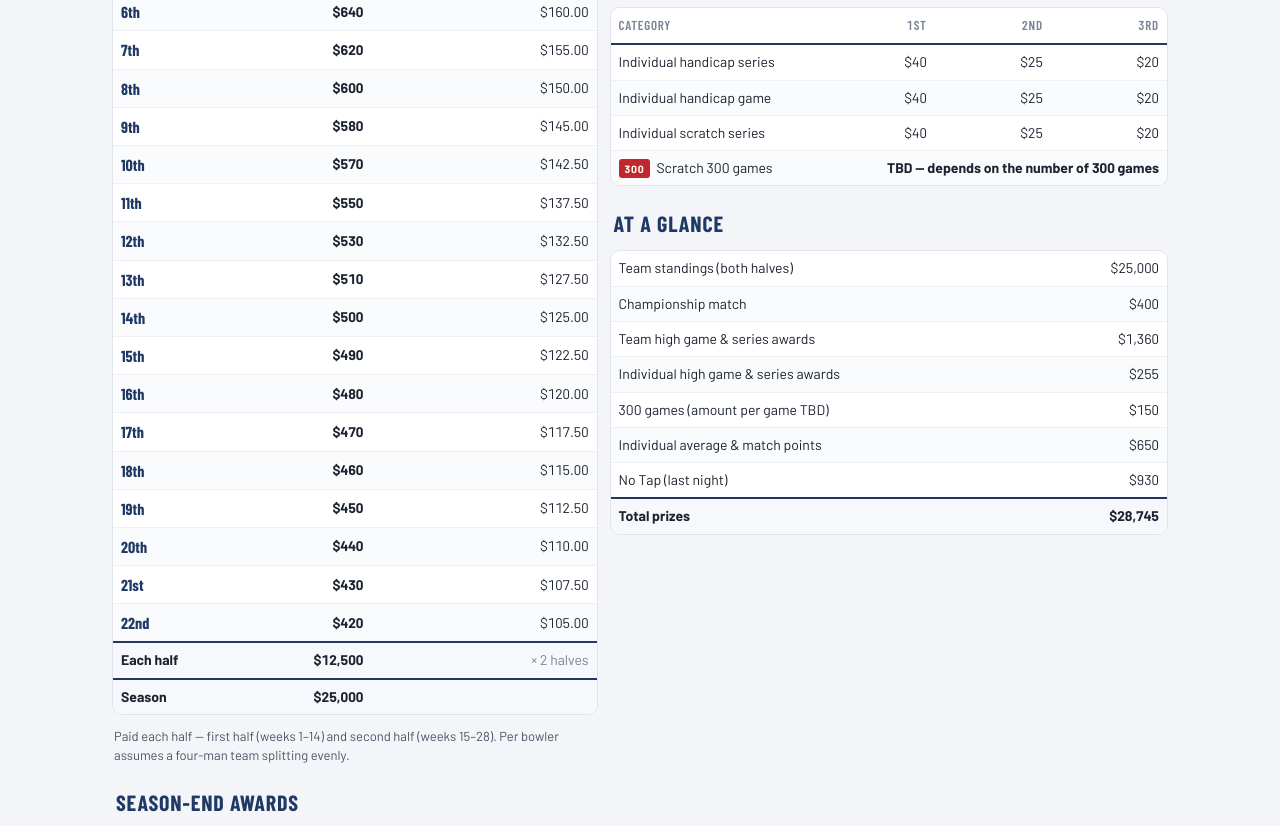
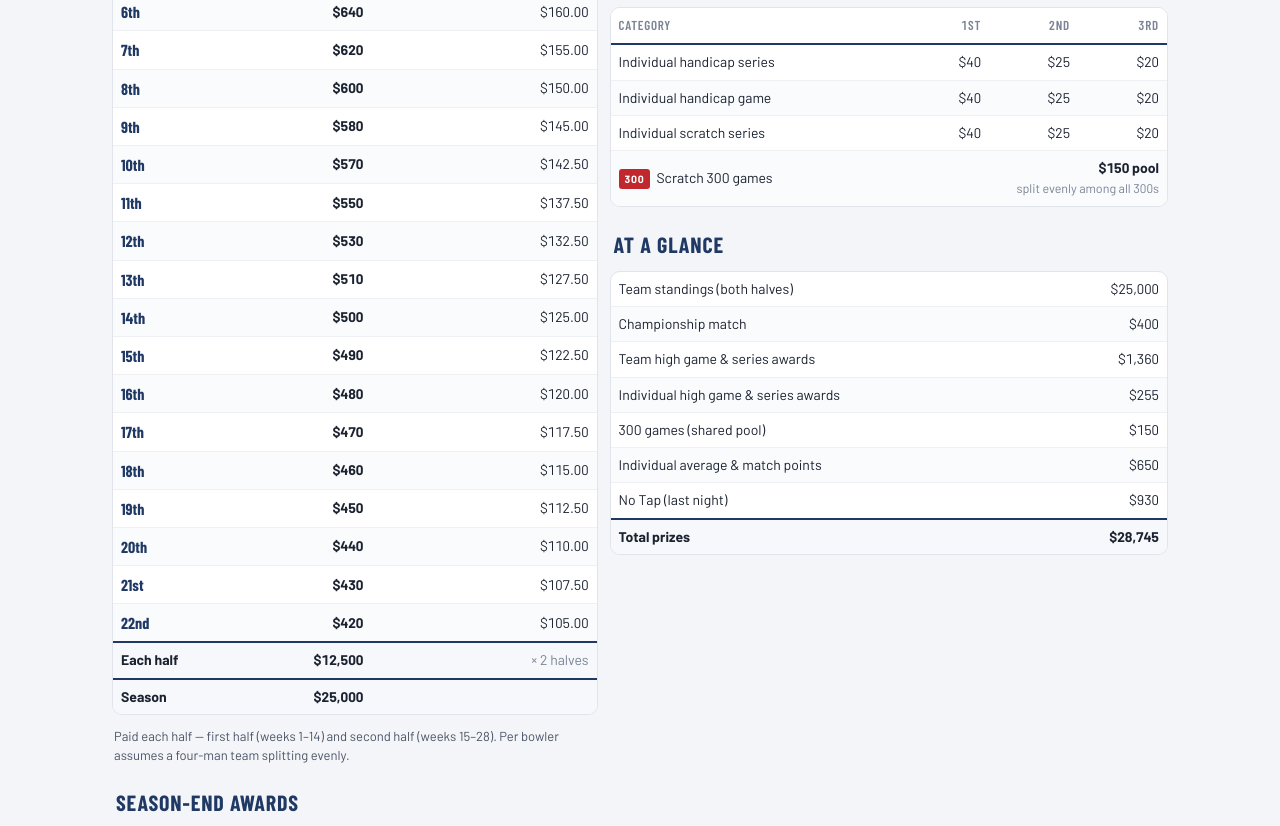
Before and after one commit to rdubbs300/fairportmerchantsbowlling, an Eleventy site: page src/prize-fund/index.njk in a window 1280 px wide. Shown: the part 629-1455 px from the top of the page. Built offline with nearby package versions, Linux system fonts and the light colour scheme; Eleventy itself is replaced by a stand-in of ours; files that its build step writes are made by us from their sources.

Commit message:
Prize Fund: 300 games share a $150 pool split evenly
Co-Authored-By: Claude Opus 5.5 <noreply@anthropic.com>
Claude-Session: https://claude.ai/code/session_01T1NJW1ETbENkAjgyYgDdGf

```diff
--- a/src/_data/prizes.json
+++ b/src/_data/prizes.json
@@ -94,7 +94,7 @@
       ]
     ],
     "total": 255,
-    "three_hundred": "TBD — depends on the number of 300 games"
+    "three_hundred_pool": 150
   },
   "season_end": [
     {
@@ -190,7 +190,7 @@
       255
     ],
     [
-      "300 games (amount per game TBD)",
+      "300 games (shared pool)",
       150
     ],
     [
@@ -205,7 +205,7 @@
   "total": 28745,
   "notes": [
     "To qualify for individual prizes, a bowler must bowl two-thirds of the regular season's games (56 games).",
-    "Scratch 300 games: the amount per game is TBD and depends on how many 300s are bowled this season.",
+    "Scratch 300 games share a $150 pool: it is divided evenly among every 300 bowled in league play this season.",
     "The week 29 No Tap has its own prizes; the two teams bowling the championship match don't take part in it.",
     "Any 50/50 collection over $3,000 is raffled off to 50/50 participants on the last night, as in years past."
   ]
--- a/src/prize-fund/index.njk
+++ b/src/prize-fund/index.njk
@@ -37,7 +37,7 @@ summary: The 2026-27 Fairport Merchants prize fund — team standings, high game
     <div class="card flush"><div class="scroll"><table>
       <thead><tr><th>Category</th>{% for p in A.places %}<th class="n">{{ p }}</th>{% endfor %}</tr></thead>
       <tbody>{% for r in A.rows %}<tr><td class="team">{{ r[0] }}</td>{% for v in r.slice(1) %}<td class="n">{{ money(v) }}</td>{% endfor %}</tr>{% endfor %}
-      {% if A.three_hundred %}<tr><td class="team"><span class="cat c300">300</span>Scratch 300 games</td><td class="n" colspan="3"><b>{{ A.three_hundred }}</b></td></tr>{% endif %}
+      {% if A.three_hundred_pool %}<tr><td class="team"><span class="cat c300">300</span>Scratch 300 games</td><td class="n" colspan="3"><b>{{ money(A.three_hundred_pool) }} pool</b><br><span class="muted small">split evenly among all 300s</span></td></tr>{% endif %}
       </tbody></table></div></div>
     {% endfor %}
 
```
